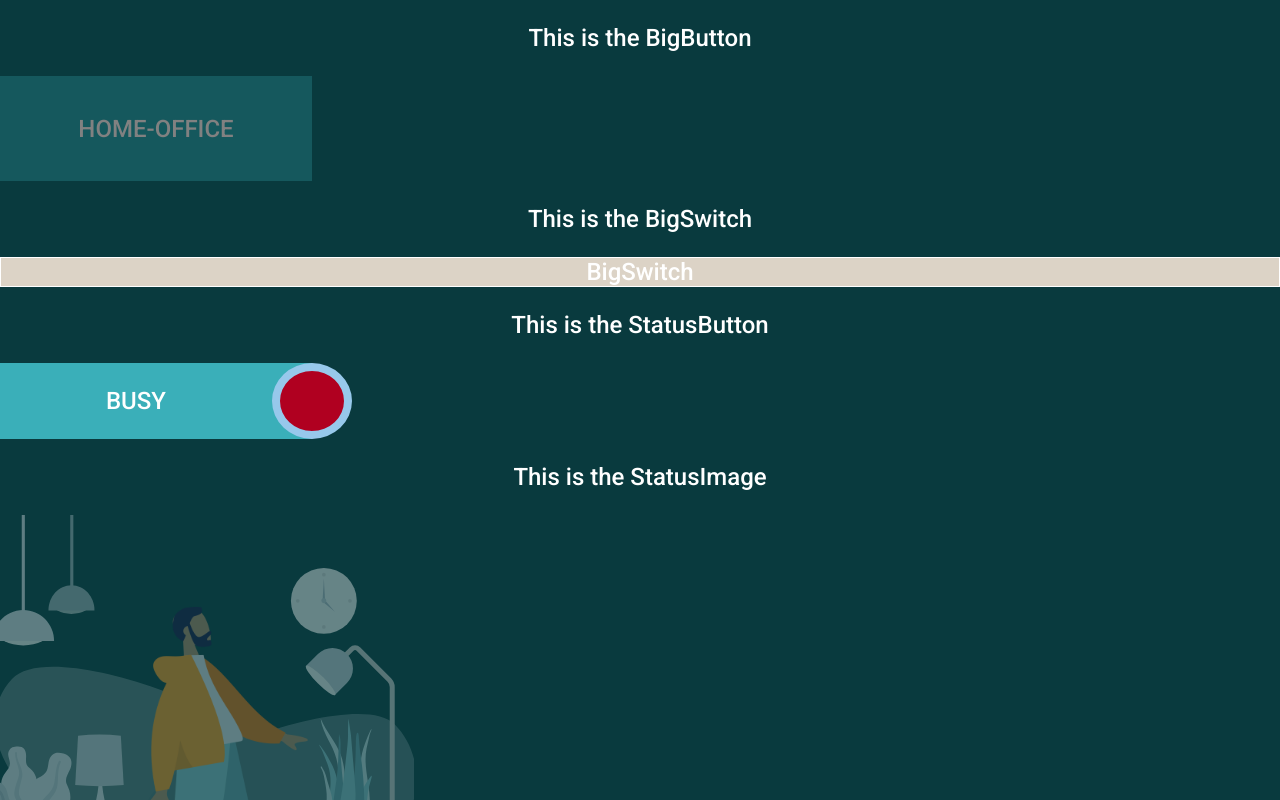
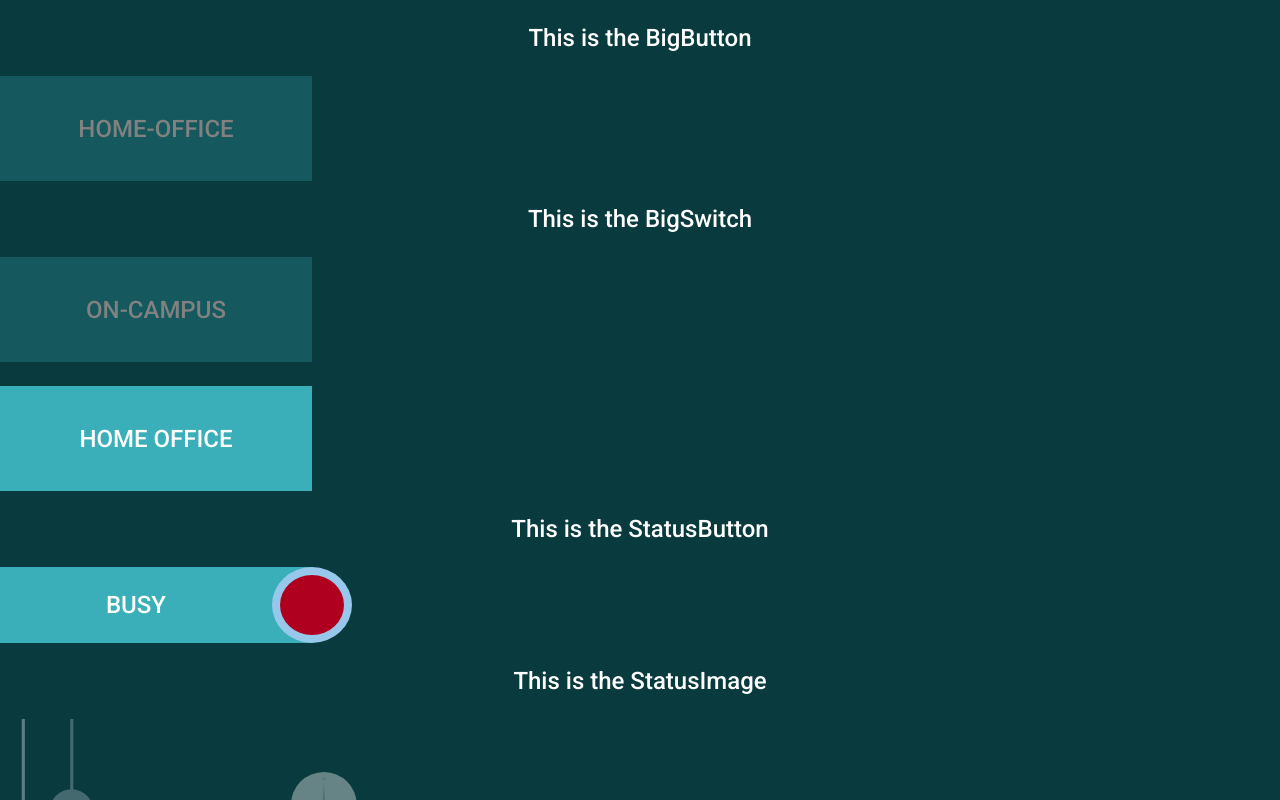
Before and after one commit to knutsanl/oblig2, a React (Create React App) app: page / in a window 1280 px wide. Shown: the top 800 px of the page. Built offline with nearby package versions, Linux system fonts and the light colour scheme.

Commit message:
implementation of sl BigSwitch

```diff
--- a/src/App.js
+++ b/src/App.js
@@ -38,7 +38,7 @@ const users = [busyHome, busyCampus, availableHome, availableCampus];
 class App extends Component {
   constructor(props) {
     super(props);
-    // posible values "available/busy and on-campus/"
+    // posible values "available/busy and on-campus/home-office"
     this.state = {
       myUser: busyHome
     }
@@ -46,13 +46,14 @@ class App extends Component {
   render() {
     const available = this.state.myUser.status === 'available';
     const onCampus = this.state.myUser.place === 'on-campus';
+    const config = {textWhenChecked: 'on-campus', textWhenUnchecked:'Home office'};
     return (
       <div className="App">
         <p>This is the BigButton</p>
         <BigButton text={this.state.myUser.place} enabled={available}/>
 
         <p>This is the BigSwitch</p>
-        <BigSwitch />
+        <BigSwitch config={config} checked={onCampus}/>
 
         <p>This is the StatusButton</p>
         <StatusButton available={available} />
--- a/src/components/big-switch/big-switch.css
+++ b/src/components/big-switch/big-switch.css
@@ -1,4 +1,8 @@
 .BigSwitch {
-    border: 1px solid white;
-    background-color: var(--color-bg-tertiary);
+    max-width: 100%;
+    width: 312px;
 }
+
+.BigSwitch > *:first-child {
+    margin-bottom: 1em;
+}
--- a/src/components/big-switch/big-switch.jsx
+++ b/src/components/big-switch/big-switch.jsx
@@ -1,9 +1,27 @@
 import './big-switch.css';
+import BigButton from '../big-button/big-button';
 
 function BigSwitch(props) {
+    const {checked, config: {textWhenChecked, textWhenUnchecked}} = props;
     return(
-        <div className="BigSwitch">BigSwitch</div>
+        <div className="BigSwitch">
+            <BigButton text={textWhenChecked} enabled={checked}/>
+            <BigButton text={textWhenUnchecked} enabled={!checked}/>
+        </div>
     );
 }
 
+BigSwitch.defaultProps = {
+    config: {textWhenChecked: 'on-campus', textWhenUnchecked:'Home office'},
+    checked: true
+};
+
+/*
+<BigSwitch config={} checked={true}/>
+Config: {textWhenChecked: “on-campus”, textWhenUnchecked:”Home office”}
+Composed by 2 <BigButton/>
+Only 1 <BigButton/> can be clicked
+Distance between buttons 20px
+*/
+
 export default BigSwitch;
```
